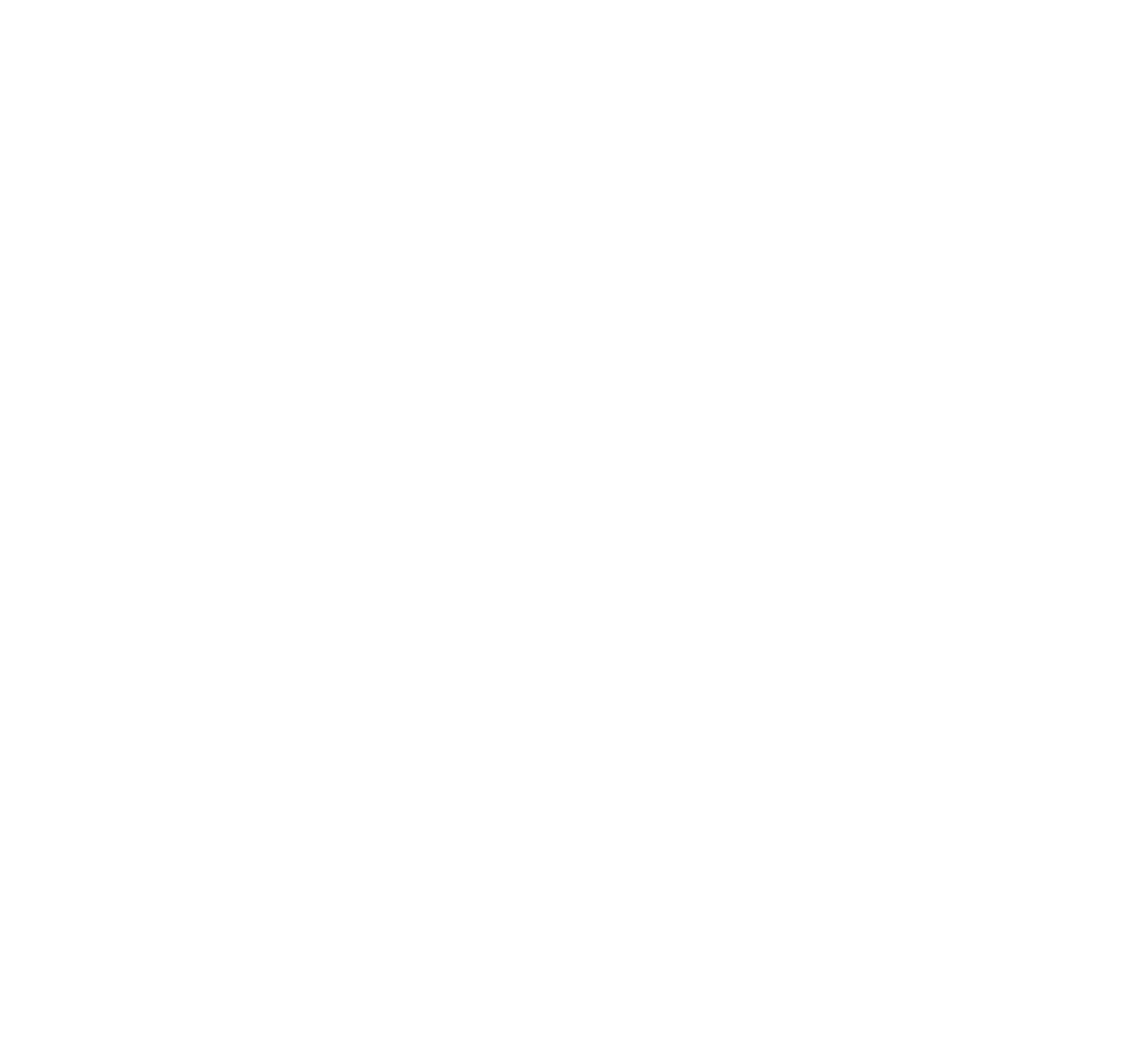
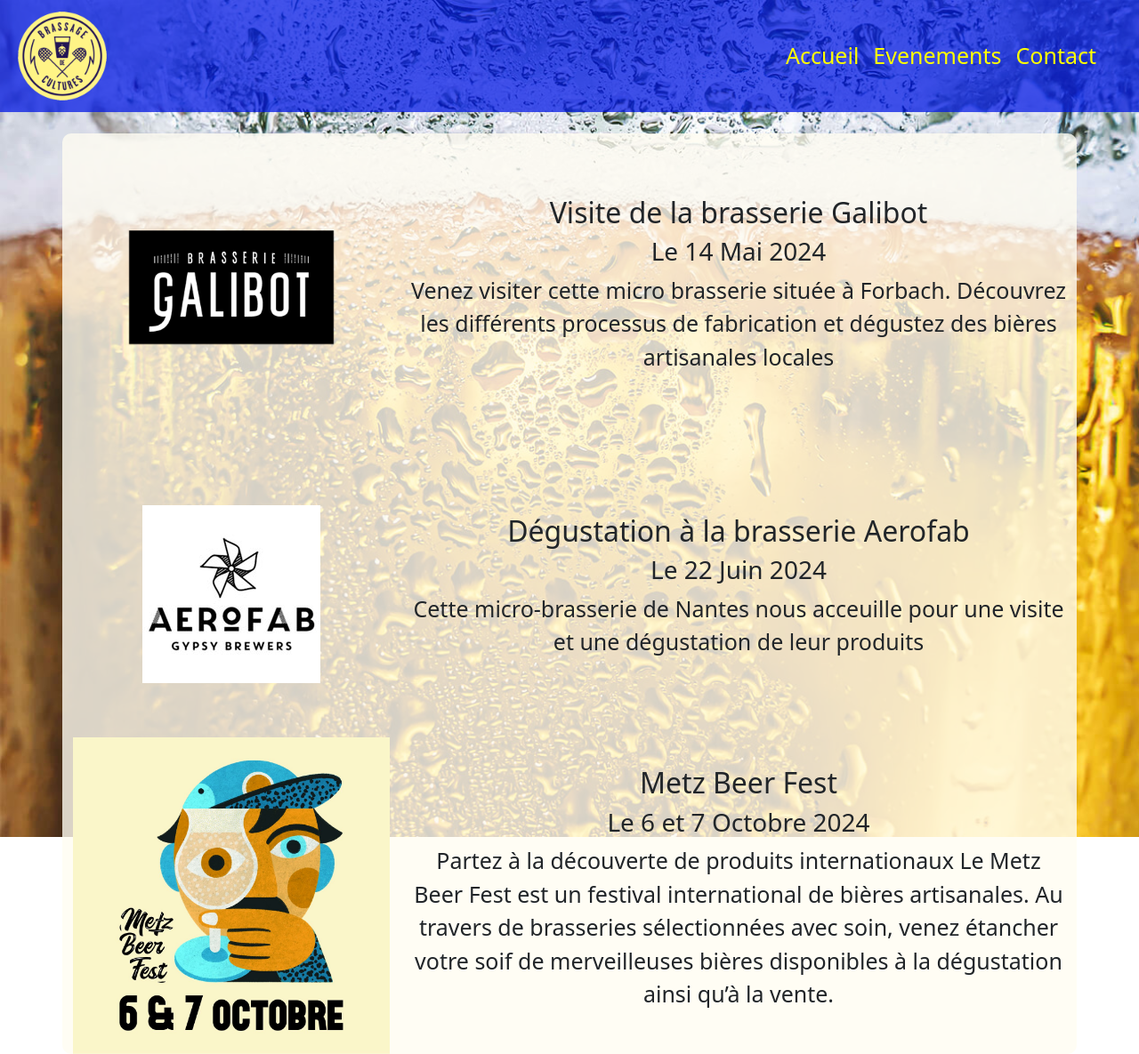
Before and after one commit to Gazulag/Brassage_de_cultures, a plain HTML site: page event.html in a window 1280 px wide. Shown: the whole page at 89% size. Before the commit the page ends 800 px from the top, so only its background shows below. Drawn offline with nearby package versions, Linux system fonts and the light colour scheme.

Commit message:
completion page event + style

```diff
--- a/event.html
+++ b/event.html
@@ -0,0 +1,83 @@
+<!DOCTYPE html>
+<html lang="fr">
+<head>
+    <meta charset="UTF-8">
+    <meta name="description" content="Association organisatrice d'évenement pour la découverte et promotion de micro-brasserie">
+    <title>Brassage de Culture</title>
+	<link href="https://cdn.jsdelivr.net/npm/bootstrap@5.3.2/dist/css/bootstrap.min.css" rel="stylesheet" integrity="sha384-T3c6CoIi6uLrA9TneNEoa7RxnatzjcDSCmG1MXxSR1GAsXEV/Dwwykc2MPK8M2HN" crossorigin="anonymous">
+    <link rel="stylesheet" href="style.css">
+	<script src="https://code.jquery.com/jquery-3.6.0.slim.min.js"></script>
+    <script src="https://cdn.jsdelivr.net/npm/@popperjs/core@2.9.3/dist/umd/popper.min.js"></script>
+    <script src="https://stackpath.bootstrapcdn.com/bootstrap/4.5.2/js/bootstrap.min.js"></script>
+</head>
+<body>
+
+    <!-- Navbar -->
+
+    <nav class="navbar navbar-expand-sm">
+		<a class="navbar-brand logo" href="/"><img src="BrassageDeCultures_LOGO.png" alt="logo" width="100" height="100" ></a>
+		<button class="navbar-toggler" type="button" data-toggle="collapse" data-target="#navbarNav" aria-controls="navbarNav" aria-expanded="false" aria-label="Toggle navigation">
+			<span class="navbar-toggler-icon"></span>
+		</button>
+		<div class="collapse navbar-collapse justify-content-end " id="navbarNav">
+			<ul class="navbar-nav ">
+				<li class="nav-item">
+					<a class="nav-link" href="index.html">Accueil</a>
+				</li>
+				<li class="nav-item active">
+					<a class="nav-link" href="event.html">Evenements</a>
+				</li>
+				<li class="nav-item">
+					<a class="nav-link" href="contact.html">Contact</a>
+				</li>
+			</ul>
+		</div>
+	</nav>
+
+    <!-- Structure pour chaque événement -->
+
+    <div class="container mt-4">
+
+        <div class="row mt-4 event-container">
+            <div class="col-lg-4 d-flex align-items-center">
+                <img src="galibot.png" alt="Événement 1" class="img-fluid event-image" >
+            </div>
+            <div class="col-lg-8">
+                <h2 class="text-center">Visite de la brasserie Galibot</h2>
+                <h3 class="text-center">Le 14 Mai 2024</h3>
+                <p class="text-center" >Venez visiter cette micro brasserie située à Forbach. Découvrez les différents processus de fabrication et dégustez des bières artisanales locales </p>
+            </div>
+        </div>
+
+        <br>
+
+        <div class="row mt-4 event-container">
+            <div class="col-lg-4 d-flex align-items-center">
+                <img src="LogoAerofab.jpg" alt="Événement 2" class="img-fluid event-image" >
+            </div>
+            <div class="col-lg-8">
+                <h2 class="text-center">Dégustation à la brasserie Aerofab</h2>
+                <h3 class="text-center">Le 22 Juin 2024</h3>
+                <p class="text-center">Cette micro-brasserie de Nantes nous acceuille pour une visite et une dégustation de leur produits  </p>
+            </div>
+        </div>
+
+        <br>
+
+        <div class="row mt-4 event-container">
+            <div class="col-lg-4 d-flex align-items-center">
+                <img src="MetzBeerFest.png" alt="Événement 3" class="img-fluid event-image" >
+            </div>
+            <div class="col-lg-8">
+                <h2 class="text-center">Metz Beer Fest</h2>
+                <h3 class="text-center">Le 6 et 7 Octobre 2024</h3>
+                <p class="text-center">Partez à la découverte de produits internationaux
+                    Le Metz Beer Fest est un festival international de bières artisanales.
+                    Au travers de brasseries sélectionnées avec soin, venez étancher votre soif de merveilleuses bières disponibles à la dégustation ainsi qu’à la vente.</p>
+            </div>
+        </div>
+
+    </div>
+
+</body>
+</html>
--- a/style.css
+++ b/style.css
@@ -17,6 +17,7 @@
     .navbar{
         font-size: 25px;
     }
+
 }
 
 .navbar-nav{
@@ -49,3 +50,15 @@
     border-radius: 10px;
     font-size: 25px;
 }
+
+.event-image{
+    max-width: 100%;
+    height: auto;
+    display: block;
+    margin: 0 auto;
+}
+
+.event-container{
+    display: flex;
+    align-items: center;
+}
```
